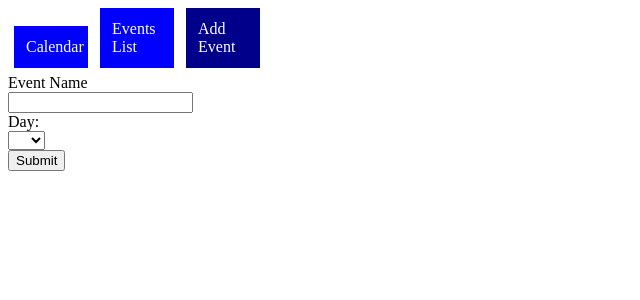
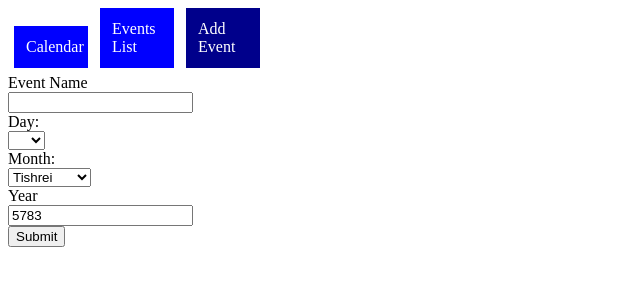
Before and after one commit to apolichenco/Jewish-Cal, a React (Create React App) app: page /add-event in a window 1280 px wide. Shown: the top 300 px of the page, without its empty margins (0-640 px from the left). Built offline with nearby package versions, Linux system fonts and the light colour scheme; data requests are answered from the project's data file.

Commit message:
added month and year to form

```diff
--- a/src/components/AddEventForm.js
+++ b/src/components/AddEventForm.js
@@ -4,7 +4,8 @@ import React, { useState } from "react";
 function AddEventForm({ourOwn, handleNew}) {
   const [eventName, setEventName] = useState()
   const [newEventDate, setNewEventDate] = useState("")
-  // const numbers= [1, 2, 3, 4, 5, 6, 7, 8, 9, 10, 11, 12, 13, 14, 15, 16, 17, 18, 19, 20, 21, 22, 23, 24, 25, 26, 27, 28, 29, 30]
+  const [eventMonth, setEventMonth] = useState()
+  const [eventYear, setEventYear] = useState(5783)
 
   let k = [""]
   let i = 1
@@ -21,10 +22,17 @@ function AddEventForm({ourOwn, handleNew}) {
     setNewEventDate(e.target.value)
   }
 
+  function handleMonthChange(e) {
+    setEventMonth(e.target.value)
+  }
+
+  function handleYearChange(e) {
+    setEventYear(e.target.value)
+  }
+
   function handleSubmit(e) {
     e.preventDefault()
-    console.log(eventName)
-    const theDay = ourOwn.find((day) => day.hebrewDate === `${newEventDate} Tishrei 5783`)
+    const theDay = ourOwn.find((day) => day.hebrewDate === `${newEventDate} ${eventMonth} ${eventYear}`)
     fetch(`http://localhost:3000/dates/${theDay.id}`, {
       method: "PATCH",
       headers: {
@@ -41,12 +49,30 @@ function AddEventForm({ourOwn, handleNew}) {
   return (
     <div>
       <form onSubmit={handleSubmit}>
-        <label for="event-name">Event Name</label><br></br>
+        <label>Event Name</label><br></br>
         <input type="text" id="event-name" name="event-name" onChange={handleEventName}></input><br></br>
         <label>Day:</label><br></br>
         <select onChange={handleDayChange}>
           {k.map((number) => <option key={number} value={number}>{number}</option>)}
         </select><br></br>
+        <label>Month:</label><br></br>
+        <select onChange={handleMonthChange}>
+          <option value={"Tishrei"}>Tishrei</option>
+          <option value={'Cheshvan'}>Cheshvan</option>
+          <option value={'Kislev'}>Kislev</option>
+          <option value={'Tevet'}>Tevet</option>
+          <option value={'Shevat'}>Shevat</option>
+          <option value={'Adar I'}>Adar I</option>
+          <option value={'Adar II'}>Adar II</option>
+          <option value={'Nissan'}>Nissan</option>
+          <option value={'Iyar'}>Iyar</option>
+          <option value={'Sivan'}>Sivan</option>
+          <option value={'Tammuz'}>Tammuz</option>
+          <option value={'Av'}>Av</option>
+          <option value={'Elul'}>Elul</option>
+        </select><br></br>
+        <label >Year</label><br></br>
+        <input type="text" value={eventYear} onChange={handleYearChange}></input><br></br>
         <input type="submit"></input>
       </form>
     </div>
```
